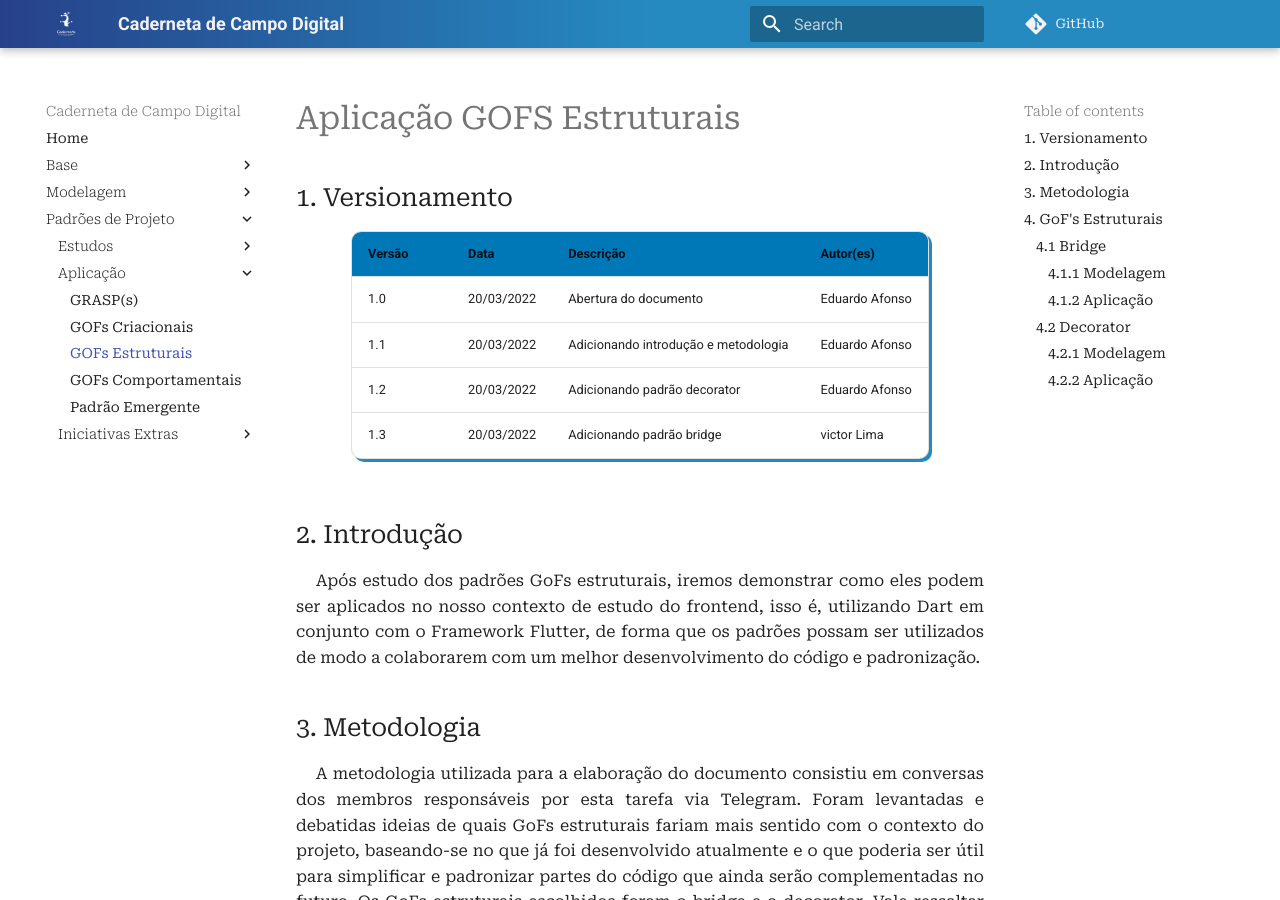
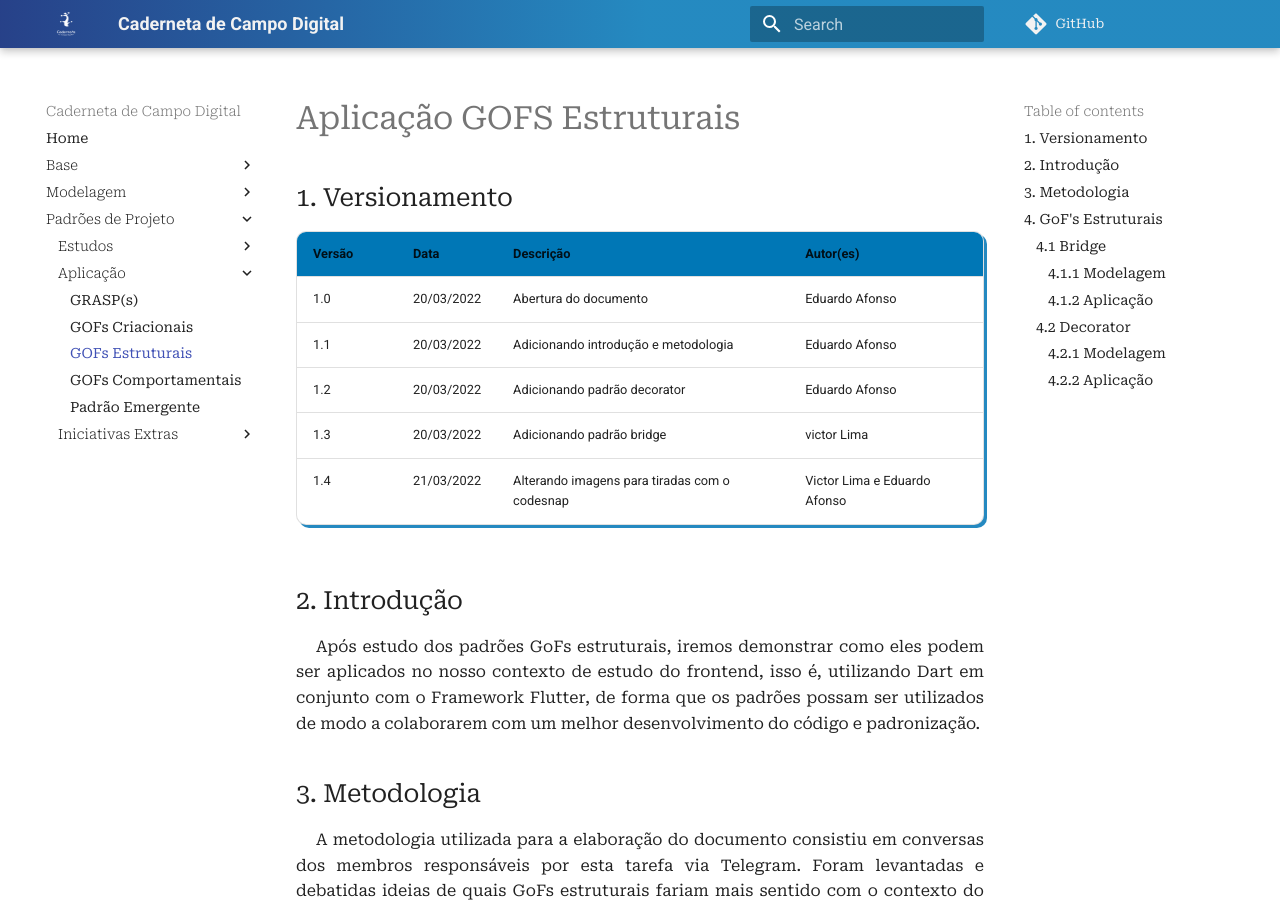
Before and after one commit to UnBArqDsw2021-2/2021.2_G4_CadernetaDeCampoDigital_docs, an MkDocs documentation site: the page built from docs/padroes_projetos/aplicacao/gofs_estruturais.md, in a window 1280 px wide and 900 px high. Built offline with MkDocs 1.6.1 and Material for MkDocs 9.7.7, drawn with Linux system fonts in a browser that asks for light colours; comment, search, counter and statistics services are not loaded.

Commit message:
#127 alterando imagens para tiradas com o codesnap

```diff
--- a/docs/padroes_projetos/aplicacao/gofs_estruturais.md
+++ b/docs/padroes_projetos/aplicacao/gofs_estruturais.md
@@ -8,6 +8,7 @@
 | 1.1    | 20/03/2022 | Adicionando introdução e metodologia                   | Eduardo Afonso |
 | 1.2    | 20/03/2022 | Adicionando padrão decorator                 | Eduardo Afonso |
 | 1.3    | 20/03/2022 | Adicionando padrão bridge                 | victor Lima|
+| 1.4    | 21/03/2022 | Alterando imagens para tiradas com o codesnap                | Victor Lima e Eduardo Afonso|
 
 ## 2. Introdução
 
```
Also changed, not shown: docs/assets/padroes_projetos/decorator_base_authentication.png, docs/assets/padroes_projetos/decorator_login_page.png, docs/assets/padroes_projetos/decorator_producer_register.png, docs/assets/padroes_projetos/decorator_technician_register.png, docs/assets/padroes_projetos/exemplo_bridge_home_produtor.png, docs/assets/padroes_projetos/exemplo_bridge_login.png.
